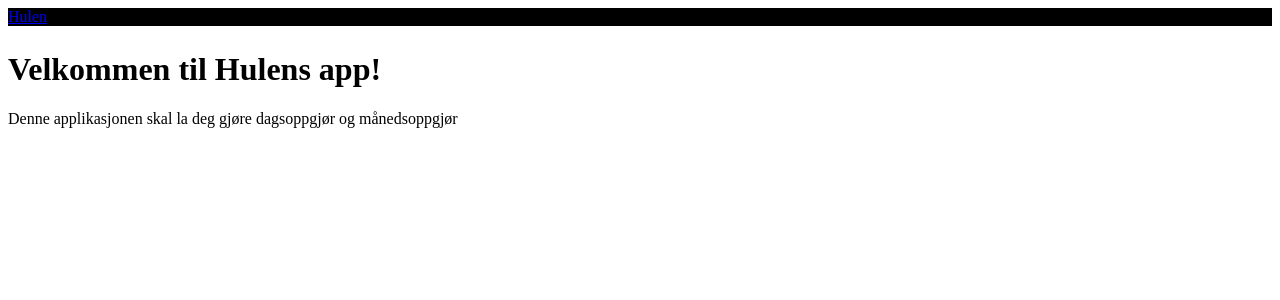
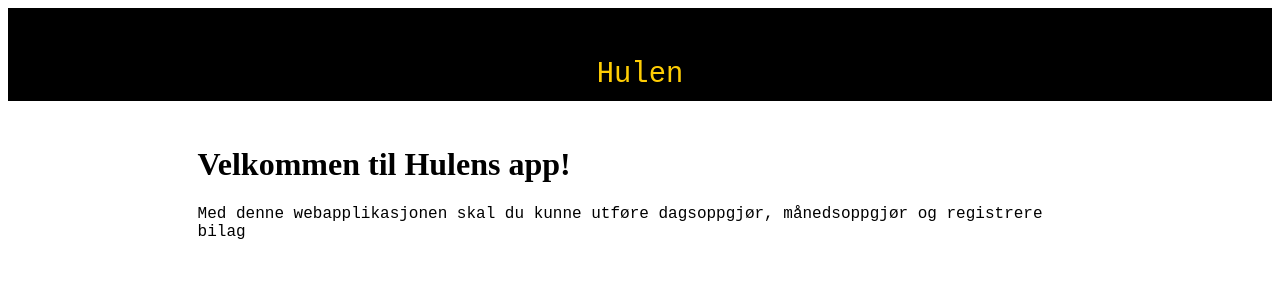
Before and after one commit to nicolaigj/fyll-tankene, a Flask app: page / in a window 1280 px wide. Shown: the top 300 px of the page. Run offline with Flask 2, Linux system fonts and the light colour scheme.

Commit message:
Add index page with semi-complete formatting

```diff
--- a/app/static/style.css
+++ b/app/static/style.css
@@ -6,13 +6,46 @@ body{
     width: 100%;
     overflow: hidden;
     background-color: black;
+    margin-top: 0px;
+    margin-bottom: 10px;
+    padding-top: 50px;
+    padding-bottom: 10px;
+    text-align: center;
 }
 #header ul {
+    list-style: none;
     display: inline-block;
-}
+    padding: 0px;
+    margin: 0px;
+    }
 #header ul li {
     display: inline-block;
+    width: 150px;
+    text-align: center;
 }
-#header ul li a {
-    display: inline-block;
+#header ul li a:link, a:visited{
+    display: block;
+	text-align: center;
+	background-color: black;
+	text-decoration:none;
+	color: #FFCD04;
+	font-size: 1.8em;
+	font-family: "Courier New", Courier, monospace;
 }
+
+#block{
+    margin: 0 auto;
+    padding-top: 10px;
+    padding-bottom: 10px;
+    width: 70%;
+    border-radius: 6px 6px 0px 0px;
+}
+
+#content{
+	font-family:"Courier New", Courier, monospace;
+}
+
+#content h1{
+	font-family:"Courier New", Courier, monospace;
+	text-align:center;
+}
--- a/app/templates/base.html
+++ b/app/templates/base.html
@@ -6,7 +6,9 @@
     </head>
     <body>
         <div id="header">
-            <a href="/index">Hulen</a>
+            <ul>
+                <li><a href="/index">Hulen</a></li>
+            </ul>
         </div>
         {% block content %}{% endblock %}
     </body>
--- a/app/templates/index.html
+++ b/app/templates/index.html
@@ -1,5 +1,9 @@
 {% extends "base.html" %}
 {% block content %}
-    <h1>Velkommen til Hulens app!</h1>
-    <p>Denne applikasjonen skal la deg gjøre dagsoppgjør og månedsoppgjør</p>
+    <div id = "block">
+        <h1>Velkommen til Hulens app!</h1>
+        <div id = "content">
+            <p>Med denne webapplikasjonen skal du kunne utføre dagsoppgjør, månedsoppgjør og registrere bilag</p>
+        </div>
+    </div>
 {% endblock %}
```
